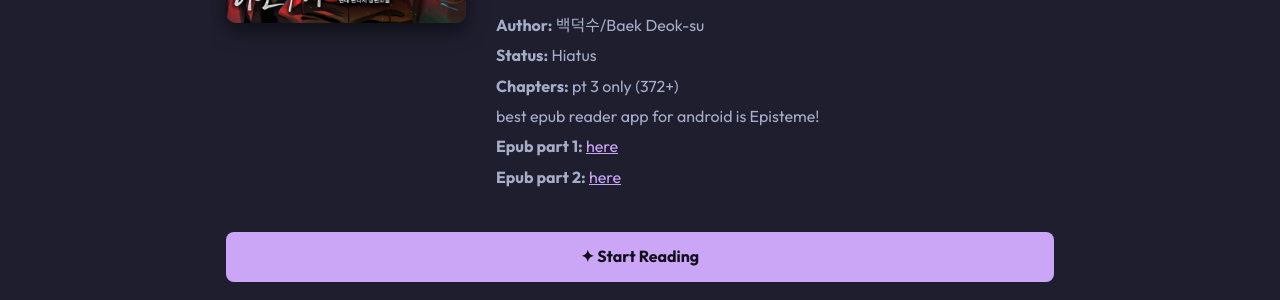
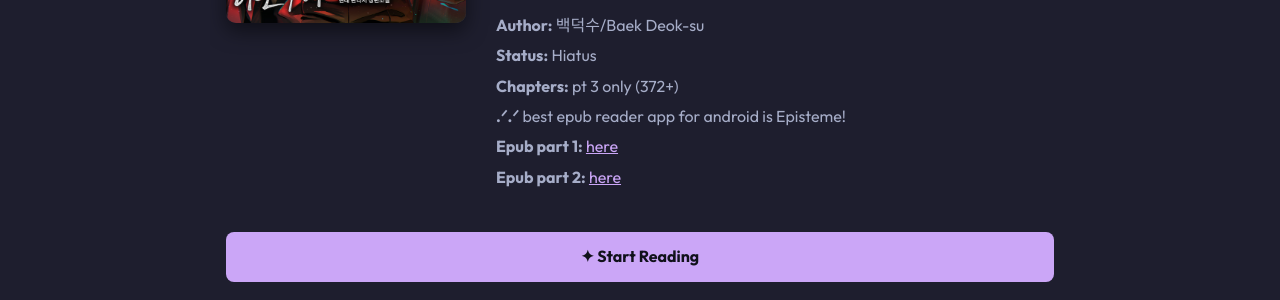
Before and after one commit to soleumn/soleumn.github.io, a Jekyll site: the page built from _novels/gsgw.md, in a window 1280 px wide and 1295 px high. Shown: the part 416-716 px from the top of the window. Built offline with Jekyll 4.4.1, drawn with Linux system fonts in a browser that asks for light colours.

Commit message:
Update novel.html

```diff
--- a/_layouts/novel.html
+++ b/_layouts/novel.html
@@ -24,7 +24,7 @@ layout: default
         {% if page.author %}<strong>Author:</strong> {{ page.author }}<br>{% endif %}
         {% if page.status %}<strong>Status:</strong> {{ page.status }}<br>{% endif %}
         {% if page.chapter %}<strong>Chapters:</strong> {{ page.chapter }}<br>{% endif %}
-        {% if page.desc %}<strong></strong> {{ page.desc }}<br>{% endif %}
+        {% if page.desc %}<strong>.ᐟ.ᐟ</strong> {{ page.desc }}<br>{% endif %}
         {% for l in page.links %}<strong>{{ l.name }}:</strong> <a href="{{ l.url }}" target="_blank" rel="noopener">here</a><br>{% endfor %}
       </p>
     </div>
```
